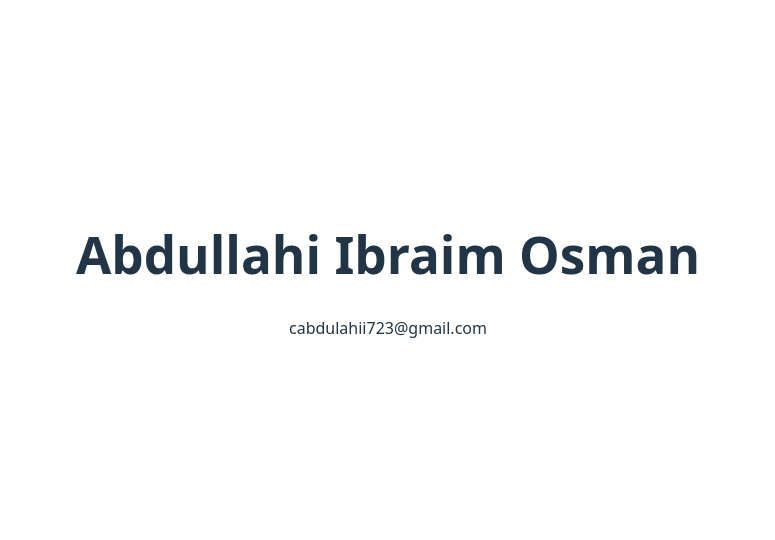
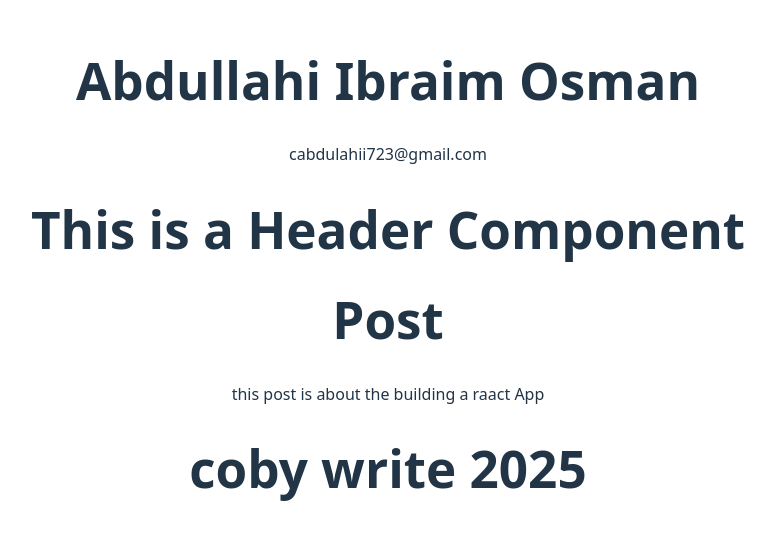
Before and after one commit to Abdulahi338/React-practice, a React (Vite) app: page / in a window 1280 px wide. Shown: the part 126-666 px from the top of the page, without its empty margins (252-1027 px from the left). Built offline with nearby package versions, Linux system fonts and the light colour scheme.

Commit message:
adding exercise2

```diff
--- a/src/App.jsx
+++ b/src/App.jsx
@@ -2,6 +2,7 @@ import React from 'react'
 
 import './App.css'
 import Exercise1 from './Exercise1';
+import Blog from './Exercise2';
 
 
 function App() {
@@ -9,6 +10,8 @@ function App() {
   return (
     <>
     <Exercise1/>
+    <Blog/>
+
     </>
   )
 }
--- /dev/null
+++ b/src/Exercise2.jsx
@@ -0,0 +1,34 @@
+import React from 'react'
+
+
+function Header(){
+    return(
+        <h1>This is a Header Component</h1>
+     )
+
+
+}
+const Posts = ()=>{
+    return(
+         <div>
+    <h1>Post</h1>
+    <p>this post is about the building a raact App</p>
+    </div>
+    )
+
+}
+function Footer(){
+   return(<h1>coby write 2025</h1>)
+
+}
+function Blog() {
+  return (
+    <div>
+        <Header/>
+        <Posts/>
+        <Footer/>
+    </div>
+  )
+}
+
+export default Blog;
```
